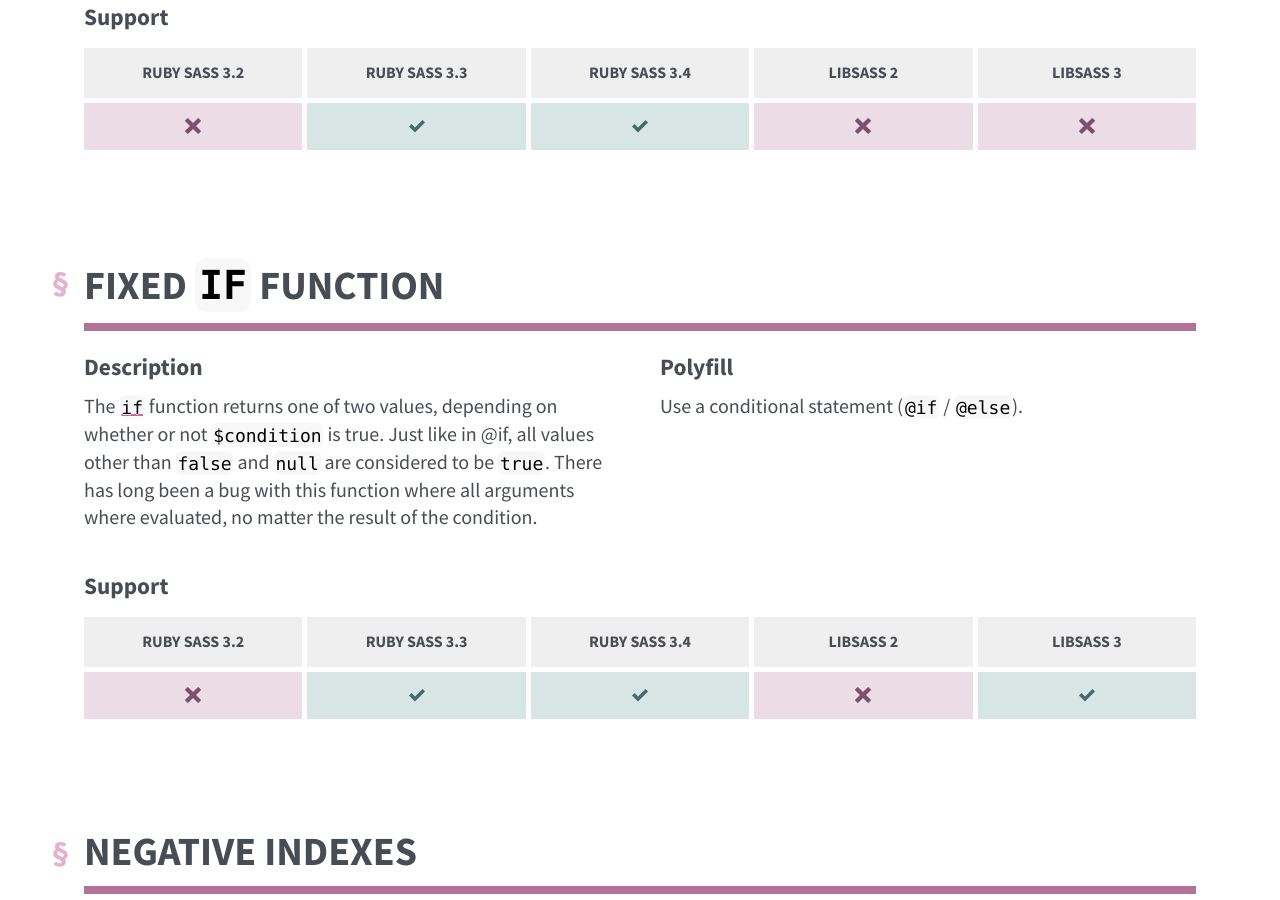
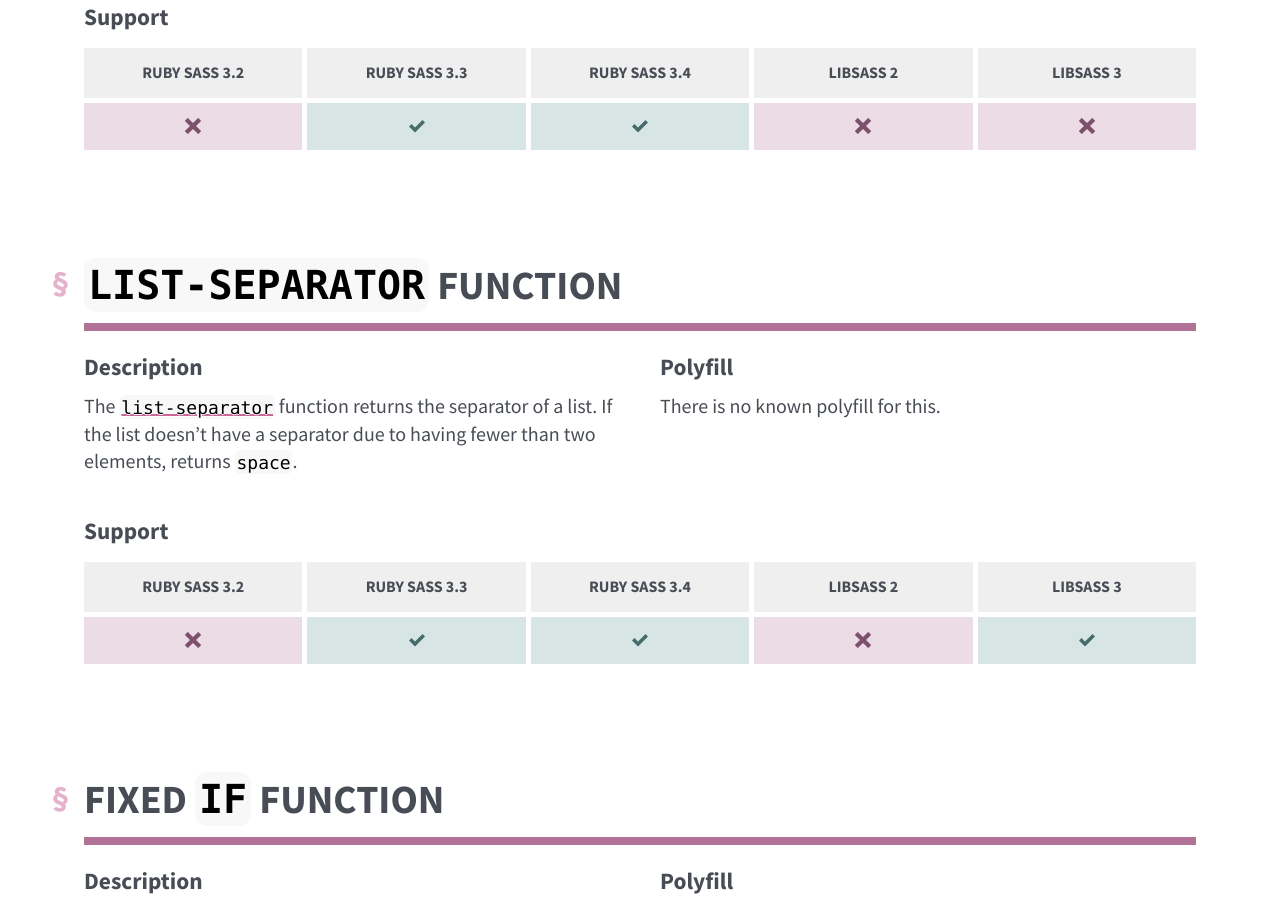
Before and after one commit to KittyGiraudel/sass-compatibility, a Jekyll site: the page built from index.html, in a window 1280 px wide and 900 px high, scrolled down 3147 px. Built offline with Jekyll 4.4.1, drawn with Linux system fonts in a browser that asks for light colours.

Commit message:
Added list-separator

```diff
--- a/_data/features.yml
+++ b/_data/features.yml
@@ -74,6 +74,19 @@
     The [`unique-id`](http://sass-lang.com/documentation/Sass/Script/Functions.html#unique_id-instance_method) function returns a unique CSS identifier.
     The identifier is returned as an unquoted string.
     The identifier returned is only guaranteed to be unique within the scope of a single Sass run.
+  polyfill: false
+
+- label: "`list-separator` function"
+  name: list_separator_function
+  support:
+    ruby_sass_3_2: false
+    ruby_sass_3_3: true
+    ruby_sass_3_4: true
+    libsass_2: false
+    libsass_3: true
+  description: |
+    The [`list-separator`](http://sass-lang.com/documentation/Sass/Script/Functions.html#list_separator-instance_method) function returns the separator of a list.
+    If the list doesn’t have a separator due to having fewer than two elements, returns `space`.
   polyfill: false
 
 - label: "Fixed `if` function"
```
